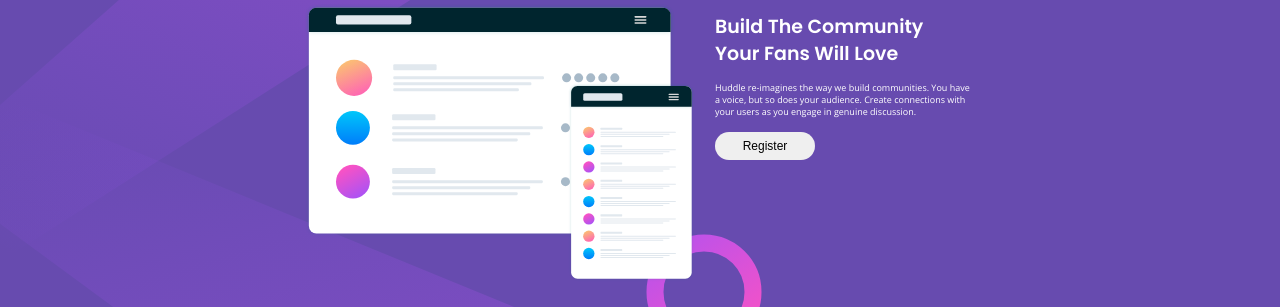
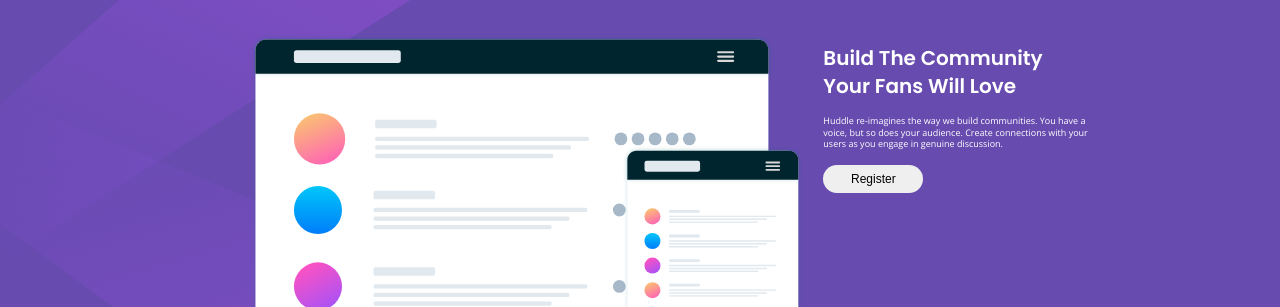
Before and after one commit to saira512dev/frontEndChallenge_5, a plain HTML site: page index.html in a window 1280 px wide. Shown: the part 271-578 px from the top of the page. Drawn offline with nearby package versions, Linux system fonts and the light colour scheme.

Commit message:
trying to fix bg for largescreens

```diff
--- a/scss/style.scss
+++ b/scss/style.scss
@@ -183,3 +183,38 @@ footer {
     margin-bottom: 10px;
   }
 }
+
+@media (min-width: 1200px) {
+  .container {
+    background: $violet url("/images/bg-desktop.svg");
+    justify-content: flex-start;
+  }
+
+  main {
+    width: 850px;
+    margin: 150px 0 30px 250px;
+    // background: red;
+  }
+
+  .content {
+    flex-direction: row;
+    margin-bottom: 10px;
+
+    .image-container {
+      flex: 4;
+
+      height: 360px;
+      margin: 0 10px 0px 0px;
+    }
+
+    section {
+      flex: 2;
+
+      h1 {
+        font-size: 20px;
+        margin: 0 10px 15px 0;
+        text-align: left;
+      }
+    }
+  }
+}
```
Also changed, not shown: css/style.css, 1 other file.
